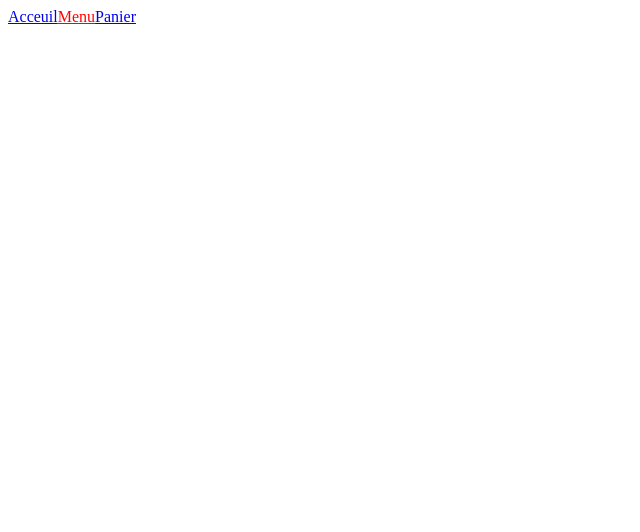
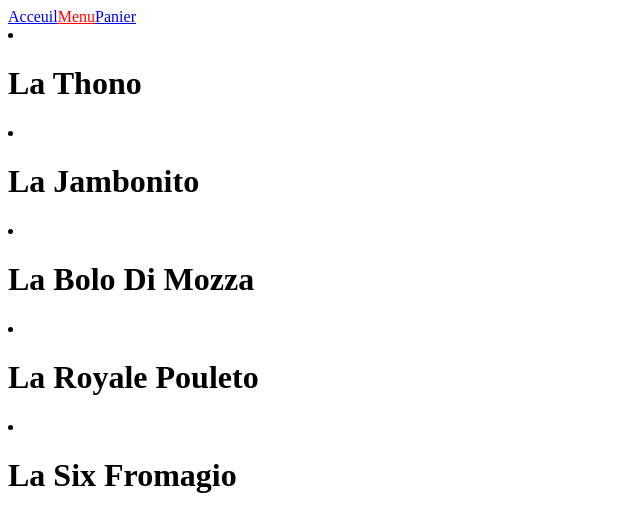
Before and after one commit to IllusionSoul0/pizza-de-la-mama, a Vue app: page /menu in a window 1280 px wide. Shown: the top 532 px of the page, without its empty margins (0-640 px from the left). Built offline with nearby package versions, Linux system fonts and the light colour scheme.

Commit message:
Menu added

```diff
--- a/src/App.vue
+++ b/src/App.vue
@@ -4,7 +4,13 @@ import Navigation from "./components/Navigation.vue";
 
 <template>
   <Navigation :route="$route.fullPath"></Navigation>
-  <RouterView />
+  <router-view v-slot="{ Component, route }">
+    <Transition name="fade" mode="out-in">
+      <div :key="route.name">
+        <component :is="Component"></component>
+      </div>
+    </Transition>
+  </router-view>
 </template>
 
 <style scoped></style>
--- /dev/null
+++ b/src/data/menu.js
@@ -0,0 +1,39 @@
+const menu = [
+  {
+    name: "La Thono",
+    description:
+      "Envie d’un peu de fraîcheur et de gourmandise ? La Thono est faite pour toi. Une pâte épaisse, une base crème fraîche ultra onctueuse, de la mozzarella fondante, des tomates juteuses, des oignons caramélisés et du thon de qualité qui vient relever le tout.",
+    cost: 17.99,
+    new: true,
+  },
+  {
+    name: "La Jambonito",
+    description:
+      "Si tu cherches une pizza qui ne te laisse pas indifférent.e, la Jambonito est là pour toi. Une pâte gourmande, une base sauce tomate, et des morceaux de jambon savoureux qui se mélangent à un trio de fromages fondants : gouda, edam et mozzarella. Un plaisir à chaque bouchée.",
+    cost: 15.99,
+    new: false,
+  },
+  {
+    name: "La Bolo Di Mozza",
+    description:
+      "Tu as envie d’une pizza qui te réchauffe le cœur ? La Bolo Di Mozza va te faire fondre. Une pâte généreuse, une base tomate, et de la viande de bœuf hâchée savoureuse qui se marie parfaitement avec la mozzarella moelleuse et les oignons frits.",
+    cost: 19.99,
+    new: false,
+  },
+  {
+    name: "La Royale Pouleto",
+    description:
+      "Prêt.e pour une pizza digne d’un roi ou d’une reine ? La Royale Pouleto va te régaler. Une pâte croustillante, une base crème fraîche, un pesto vert bien parfumé, du poulet savoureux, des champignons et du délicieux fromage.",
+    cost: 16.98,
+    new: false,
+  },
+  {
+    name: "La Six Fromagio",
+    description:
+      "Si tu es un.e vrai.e fan de fromage, la Six Fromagio va te rendre complètement accro. Une pâte croustillante avec une base tomate, garnie d’un mélange de non pas quatre, ni cinq, mais six fromages : cheddar, edam, mozzarella, pecorino, fromage bleu et fromage de brebis. Parfaite à partager (ou pas, on ne juge pas).",
+    cost: 19.99,
+    new: true,
+  },
+];
+
+export default menu;
--- a/src/pages/MenuPage.vue
+++ b/src/pages/MenuPage.vue
@@ -1,6 +1,9 @@
 <template>
+    <li v-for="dish in menu">
+        <h1>{{ dish.name }}</h1>
+    </li>
 </template>
 
 <script setup>
-
+    import menu from '@/data/menu';
 </script>
```
